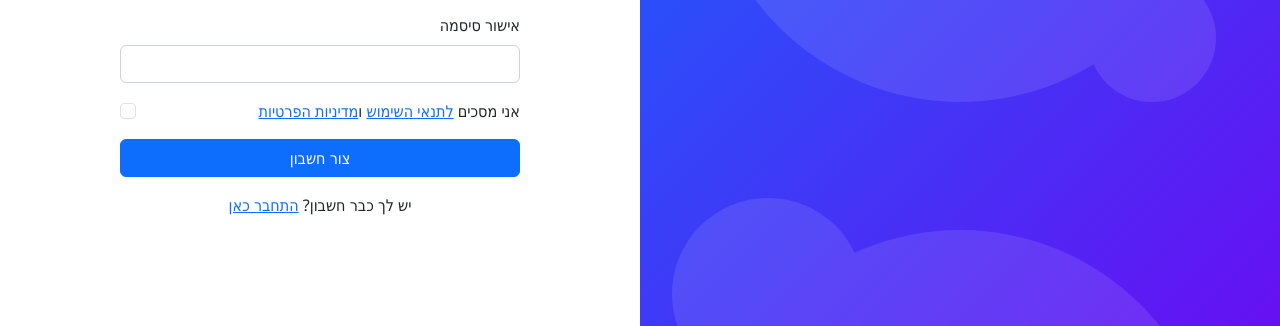
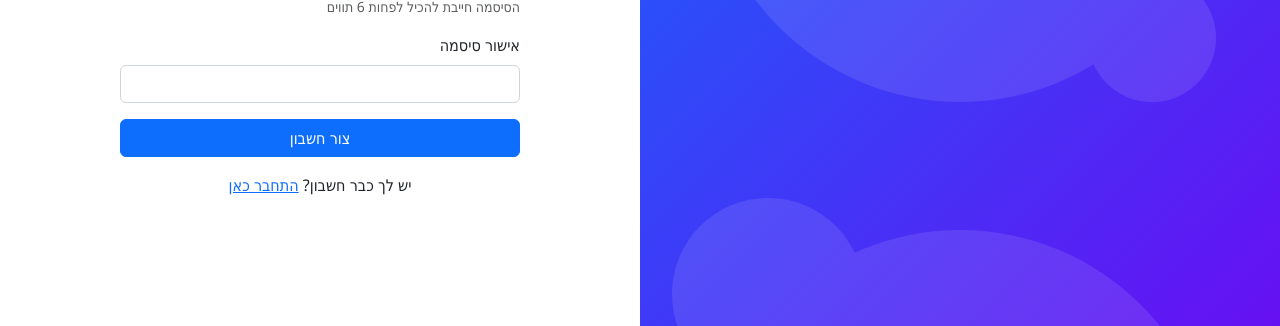
Before and after one commit to MohammadNoorAbuAsbe/NewsSite, a plain HTML site: page website/register.html in a window 1280 px wide. Shown: the part 532-858 px from the top of the page. Drawn offline with nearby package versions, Linux system fonts and the light colour scheme.

Commit message:
Remove 'remember me' and terms agreement from forms
Eliminated the 'remember me' checkbox from the login form and the terms agreement checkbox from the registration form, along with related validation and logic in the JavaScript files. This simplifies the login and registration processes.

```diff
--- a/website/js/login.js
+++ b/website/js/login.js
@@ -17,7 +17,6 @@ $(document).ready(function () {
 
     const email = $("#email").val().trim();
     const password = $("#password").val();
-    const rememberMe = $("#rememberMe").is(":checked");
 
     // Validation
     if (!email || !password) {
@@ -33,10 +32,6 @@ $(document).ready(function () {
 
     try {
       const success = await authManager.login(email, password);
-
-      if (success && rememberMe) {
-        localStorage.setItem("rememberLogin", "true");
-      }
     } catch (error) {
       console.error("Login error:", error);
       authManager.showAlert("שגיאה בהתחברות", "danger");
--- a/website/js/register.js
+++ b/website/js/register.js
@@ -16,7 +16,6 @@ $(document).ready(function () {
     const email = $("#email").val().trim();
     const password = $("#password").val();
     const confirmPassword = $("#confirmPassword").val();
-    const agreeToTerms = $("#agreeToTerms").is(":checked");
 
     // Validation
     if (!firstName || !lastName || !email || !password || !confirmPassword) {
@@ -36,11 +35,6 @@ $(document).ready(function () {
 
     if (password !== confirmPassword) {
       authManager.showAlert("הסיסמאות אינן תואמות", "warning");
-      return;
-    }
-
-    if (!agreeToTerms) {
-      authManager.showAlert("עליך להסכים לתנאי השימוש", "warning");
       return;
     }
 
--- a/website/register.html
+++ b/website/register.html
@@ -88,22 +88,6 @@
                     required
                   />
                 </div>
-                <div class="mb-3 form-check">
-                  <input
-                    type="checkbox"
-                    class="form-check-input"
-                    id="agreeToTerms"
-                    required
-                  />
-                  <label class="form-check-label" for="agreeToTerms">
-                    אני מסכים
-                    <a href="#" class="text-primary">לתנאי השימוש</a> ו<a
-                      href="#"
-                      class="text-primary"
-                      >מדיניות הפרטיות</a
-                    >
-                  </label>
-                </div>
                 <button type="submit" class="btn btn-primary w-100 mb-3">
                   צור חשבון
                 </button>
```
Also changed, not shown: website/login.html (+0 -10 lines).
